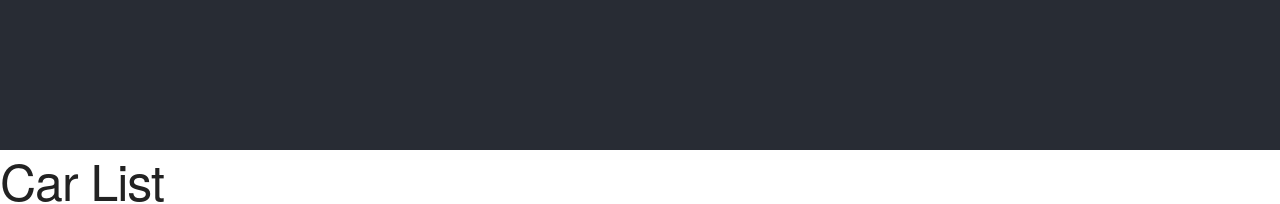
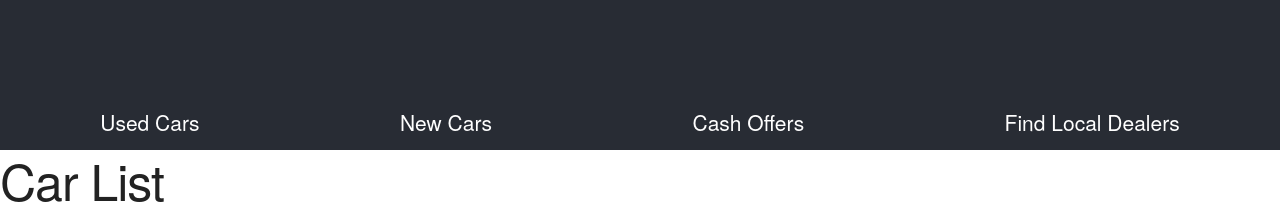
Before and after one commit to Zmonea/FindMyCar_Front, a React (Create React App) app: page / in a window 1280 px wide. Shown: the top 204 px of the page. Built offline with nearby package versions, Linux system fonts and the light colour scheme; no server answers.

Commit message:
Nav Links complete

```diff
--- a/src/App.css
+++ b/src/App.css
@@ -2,15 +2,25 @@
   text-align: center;
 }
 
-.App-logo {
-  height: 40vmin;
-  pointer-events: none;
+.horiNav{
+  list-style-type: none;
+  display: flex;
+  justify-content: space-around;
+  height: 150px;
+  align-items: flex-end;
 }
+.navLink{
+  text-decoration: none;
+  color:white;
+  font-size: 1.4em;;
+}
+.flexRowNav{
+  background-color: #282c34;
+  height: 150px;
+  width: 100%;
 
-@media (prefers-reduced-motion: no-preference) {
-  .App-logo {
-    animation: App-logo-spin infinite 20s linear;
-  }
+
+
 }
 .flexCarCards{
   display: flex;
@@ -45,12 +55,7 @@ width: 350px;
   justify-content: space-between;
 }
 
-.flexRowNav{
-  background-color: #282c34;
-  height: 150px;
-  width: 100%;
 
-}
 .hide{
   display: none;
 }
--- a/src/components/nav.js
+++ b/src/components/nav.js
@@ -7,7 +7,14 @@ const NavBar = (props) => {
 
     return(
         <nav>
-            <div class="flexRowNav">
+            <div className="flexRowNav">
+                <ul className="horiNav">
+                    <li><a className="navLink" href="#">Used Cars</a></li>
+                    <li><a className="navLink" href="#">New Cars</a></li>
+                    <li><a className="navLink" href="#">Cash Offers</a></li>
+                    <li><a className="navLink" href="#">Find Local Dealers</a></li>
+
+                </ul>
 
             </div>
         </nav>
```
